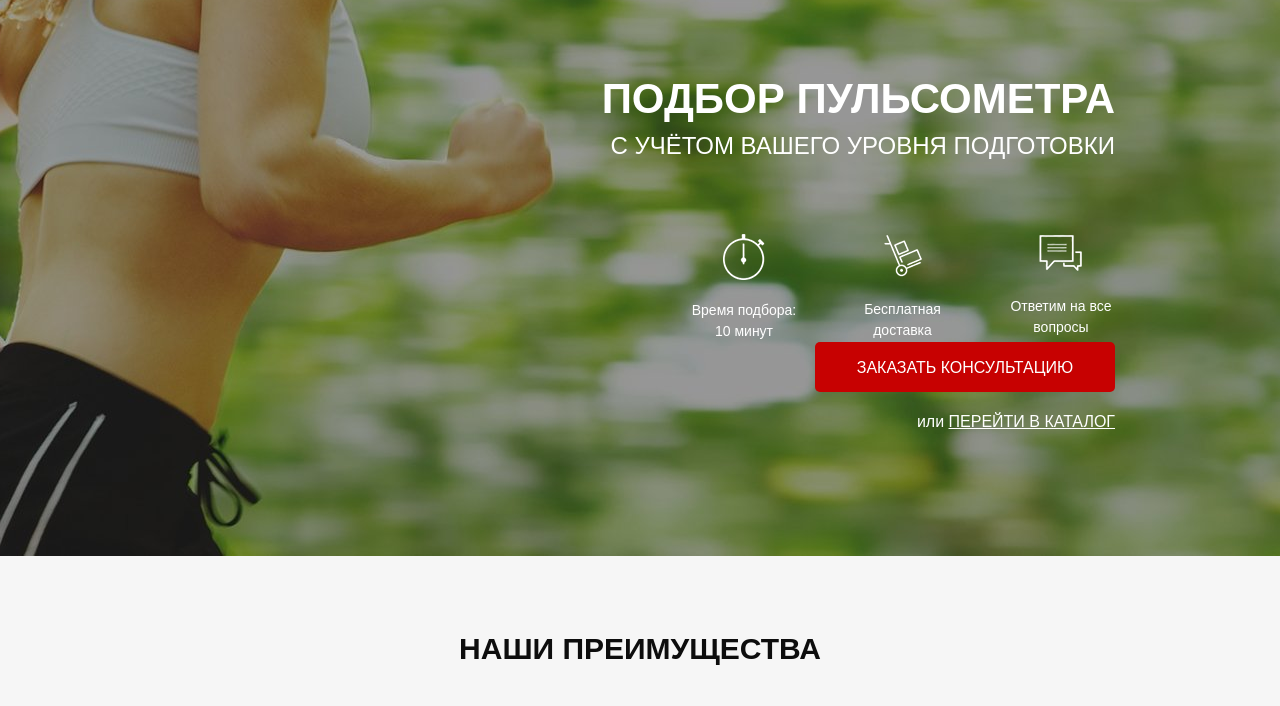
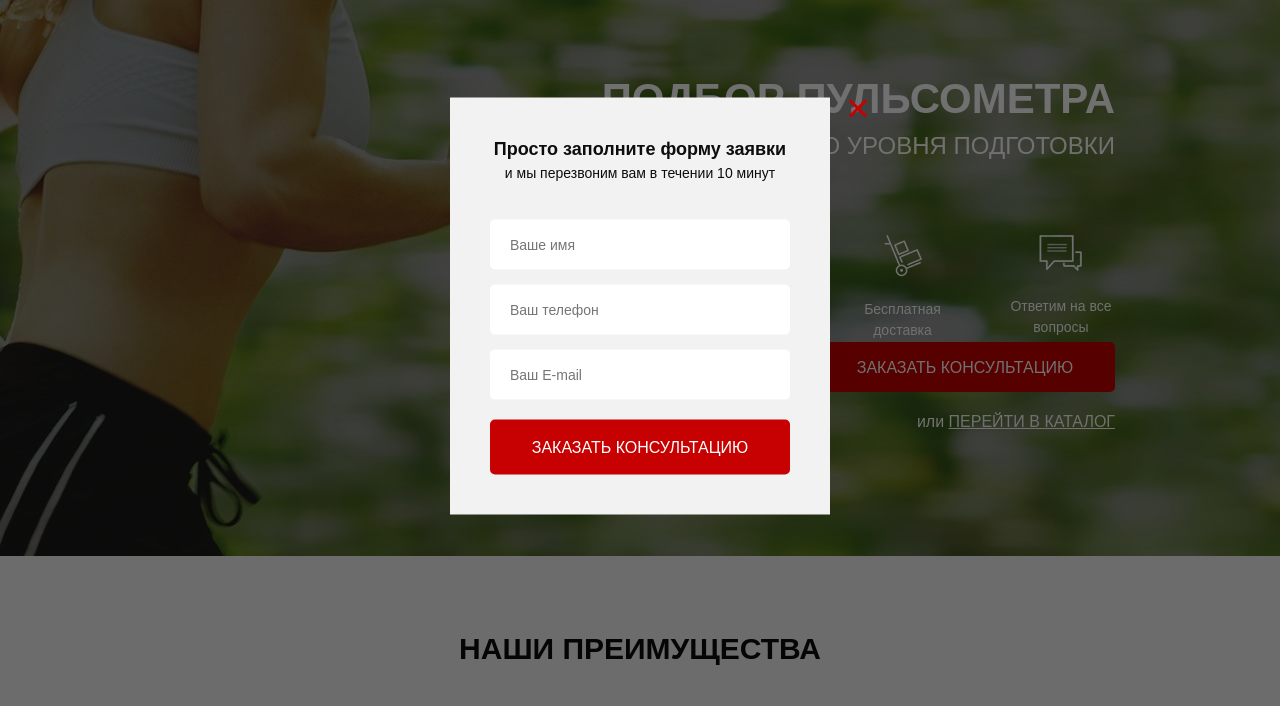
Before and after one commit to jberries1/Runsmart, a website: page src/index.html in a window 1280 px wide. Both pictures are taken after a click on the button "заказать звонок". Shown: the part 94-800 px from the top of the page. Drawn offline with nearby package versions, Linux system fonts and the light colour scheme.

Commit message:
modal window

```diff
--- a/src/index.html
+++ b/src/index.html
@@ -25,7 +25,7 @@
                 </div>
                 <div class="header__contacts">
                     <a href="tel:+74999228974" class="header__phone">+7 (499) 922-89-74</a>
-                    <button class="button">заказать звонок</button>
+                    <button data-modal="consultation" class="button">заказать звонок</button>
                 </div>
             </header>
 
@@ -51,7 +51,7 @@
                     </div>
                 </div>
 
-                <button class="button button_main">заказать кОНСУЛЬТАЦИЮ</button>
+                <button data-modal="consultation" w class="button button_main">заказать кОНСУЛЬТАЦИЮ</button>
                 <div class="promo__link">
                     или
                     <a href="#">ПЕРЕЙТИ В КАТАЛОГ</a>
@@ -501,6 +501,57 @@
             </div>
         </div>
     </section>
+    <footer class="footer">
+        <iframe
+            src="https://www.google.com/maps/embed?pb=!1m18!1m12!1m3!1d1737.0267448501186!2d37.64624047364648!3d55.76831563990905!2m3!1f0!2f0!3f0!3m2!1i1024!2i768!4f13.1!3m3!1m2!1s0x46b54a636edcd2ad%3A0x4c2ca101e2c8c617!2z0JzRj9GB0L3QuNGG0LrQuNC5INC_0YAt0LQsIDQvMywg0JzQvtGB0LrQstCwLCDQoNC-0YHRgdC40Y8sIDEwNzA3OA!5e0!3m2!1sru!2sua!4v1559894689029!5m2!1sru!2sua"
+            width="100%" height="630" frameborder="0" style="border:0" allowfullscreen></iframe>
+
+        <div class="footer__info">
+            <address class="footer__addr"></address>
+            <a class="footer__phone" href="tel:84999228974"></a>
+            <div class="footer__social">
+                <a href="#ss" class="footer__social-item"><img src="img/footer/facebook.png" alt="facebook"></a>
+                <a href="#" class="footer__social-item"><img src="img/footer/instagram.png" alt="instagram"></a>
+                <a href="#" class="footer__social-item"><img src="img/footer/pinterest.png" alt="pinterest"></a>
+            </div>
+        </div>
+    </footer>
+
+
+    <div class="overlay">
+        <div class="modal" id="consultation">
+            <div class="modal__close">&times;</div>
+            <div class="modal__subtitle">Просто заполните форму заявки</div>
+            <div class="modal__descr">и мы перезвоним вам в течении 10 минут</div>
+            <form class="feed-form feed-form_mt25" action="#">
+                <input name="name" required placeholder="Ваше имя" type="text">
+                <input name="phone" required placeholder="Ваш телефон" type="number">
+                <input name="email" required placeholder="Ваш E-mail" type="email">
+
+                <button class="button button_submit">заказать консультацию</button>
+            </form>
+        </div>
+
+        <div class="modal" id="order">
+            <div class="modal__close">&times;</div>
+            <div class="modal__subtitle">Ваш заказ:</div>
+            <div class="modal__descr">Пульсометр Polar FT1</div>
+            <form class="feed-form feed-form_mt25" action="#">
+                <input name="name" required placeholder="Ваше имя" type="text">
+                <input name="phone" required placeholder="Ваш телефон" type="number">
+                <input name="email" required placeholder="Ваш E-mail" type="email">
+
+                <button class="button button_submit">купить</button>
+            </form>
+        </div>
+
+        <div class="modal modal_mini" id="thanks">
+            <div class="modal__close">&times;</div>
+            <div class="modal__subtitle">Спасибо за вашу заявку!</div>
+            <div class="modal__descr">Наш менеджер свяжется с вами
+                в ближайшее время!</div>
+        </div>
+    </div>
 
     <script src="//code.jquery.com/jquery-1.11.0.min.js"></script> -->
     <script src="//code.jquery.com/jquery-migrate-1.2.1.min.js"></script>
--- a/src/js/script.js
+++ b/src/js/script.js
@@ -32,5 +32,19 @@ $(document).ready(function () {
 
     toggleSlide('.catalog-item__link');
     toggleSlide('.catalog-item__back');
+    //Modal
 
+    $('[data-modal=consultation]').on('click', function () {
+        $('.overlay, #consultation').fadeIn('slow');
+    });
+    $('.modal__close').on('click', function () {
+        $('.overlay, #consultation, #thanks, #order').fadeOut('slow');
+    });
+
+    $('.button_mini').each(function (i) {
+        $(this).on('click', function () {
+            $('#order .modal__descr').text($('.catalog-item__subtitle').eq(i).text());
+            $('.overlay, #order').fadeIn('slow');
+        });
+    });
 });
--- /dev/null
+++ b/src/sass/blocks/_modal.scss
@@ -0,0 +1,46 @@
+.overlay {
+    display: none;
+    position: fixed;
+    width: 100%;
+    height: 100%;
+    top: 0;
+    background-color: rgba(0,0,0, .56);
+}
+.modal {
+    position: absolute;
+    top: 50%;
+    left: 50%;
+    transform: translate(-50%, -50%);
+    width: 380px;
+    min-height: 400px;
+    background-color: #f2f2f2;
+    padding: 38px 40px 40px 40px;
+    &__close {
+        position: absolute;
+        top: 0;
+        right: -40px;
+        font-size: 41px;
+        line-height: 21px;
+        color: $main-color;
+        cursor: pointer;
+    }
+    &__subtitle {
+        color: #0d0d0d;
+        font-size: 18px;
+        font-weight: 700;
+        text-align: center;
+    }
+    &__descr {
+        color: #0d0d0d;
+        font-size: 14px;
+        font-weight: 500;
+        text-align: center;
+    }
+    &_mini {
+        min-height: 140px;
+    }
+}
+
+#consultation, #order, #thanks {
+    display: none;
+}
--- a/src/sass/style.scss
+++ b/src/sass/style.scss
@@ -15,6 +15,8 @@
 @import 'blocks/carousel';
 @import 'blocks/catalog';
 @import 'blocks/reviews';
+@import 'blocks/footer';
+@import 'blocks/modal';
 * {
     font-family: 'Museo Sans Cyrl', sans-serif;
 }
```
Also changed, not shown: src/css/style.min.css, src/img/footer/facebook.png (added), src/img/footer/facebook.svg (added), src/img/footer/instagram.png (added), src/img/footer/instagram.svg (added), src/img/footer/pinterest.png (added), src/img/footer/pinterest.svg (added), src/sass/blocks/_footer.scss (added), 1 other file.
